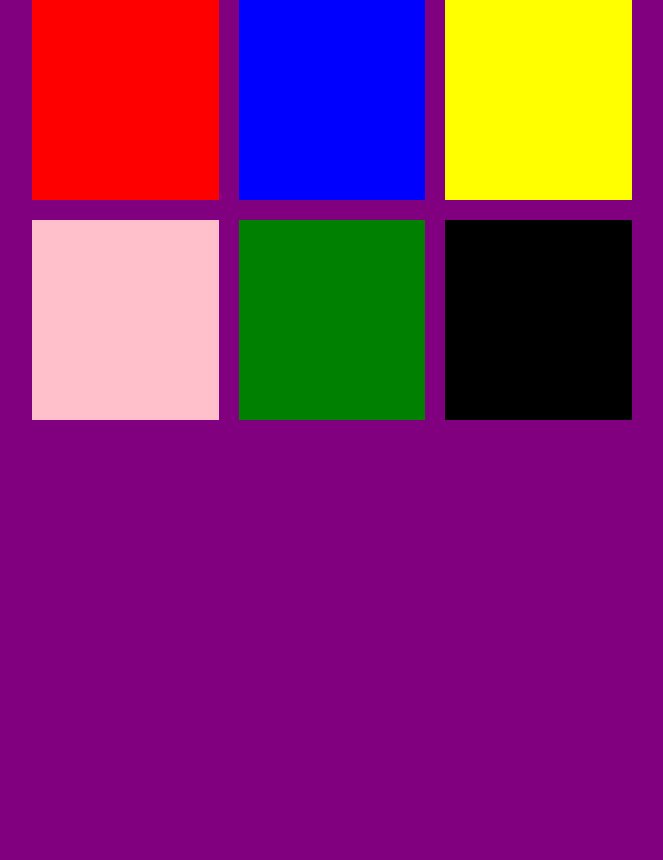
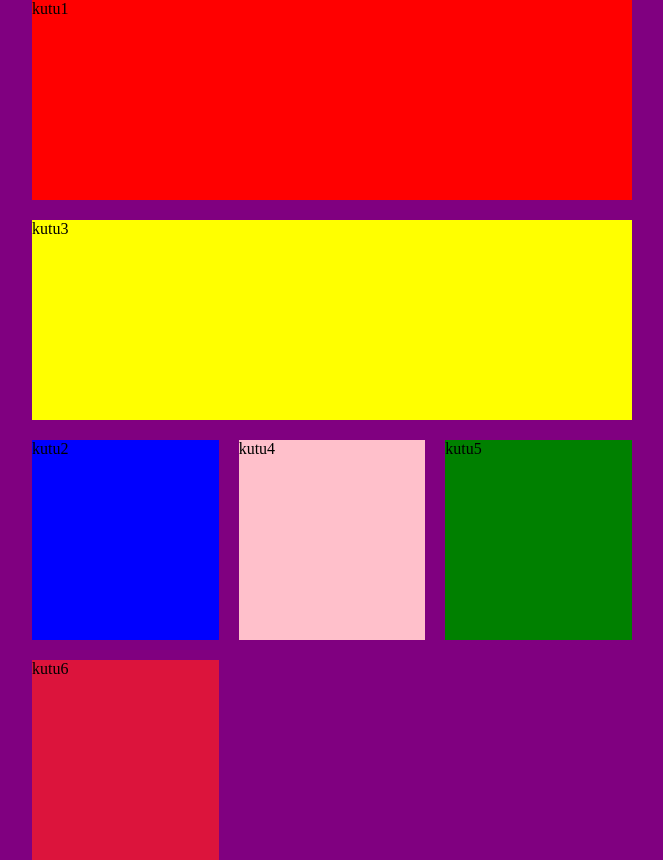
Before and after one commit to KazimAkyol/grid-deneme-156, a plain HTML site: page index.html in a window 1280 px wide. Shown: the whole page, without its empty margins (308-971 px from the left). Before the commit the page ends 800 px from the top, so only its background shows below. Drawn offline with Linux system fonts and the light colour scheme.

Commit message:
4.commit

```diff
--- a/index.html
+++ b/index.html
@@ -8,12 +8,12 @@
 </head>
 <body>
     <div class="container">
-        <div class="kutu1"></div>
-        <div class="kutu2"></div>
-        <div class="kutu3"></div>
-        <div class="kutu4"></div>
-        <div class="kutu5"></div>
-        <div class="kutu6"></div>
+        <div class="kutu1">kutu1</div>
+        <div class="kutu2">kutu2</div>
+        <div class="kutu3">kutu3</div>
+        <div class="kutu4">kutu4</div>
+        <div class="kutu5">kutu5</div>
+        <div class="kutu6">kutu6</div>
     </div>
 
 </body>
--- a/style.css
+++ b/style.css
@@ -17,7 +17,8 @@ body{
     grid-template-columns: 200px 200px 200px; */
     /* grid-template: 200px 200px / 100px 100px 100px; */
     /* grid-template: 200px 200px / 1fr 1fr 1fr; */
-    grid-template: repeat(2,200px) / 1fr 1fr 1fr;
+    grid-template: repeat(4,200px) / 1fr 1fr 1fr;
+    /* grid-auto-rows: 300px; */
     /* row-gap: 10px;
     column-gap: 10px; */
     gap: 20px;
@@ -25,6 +26,10 @@ body{
 
 .kutu1{
     background-color: red;
+    /* grid-column-start: 1;
+    grid-column-end: 3; */
+    /* grid-column: 1/4; */
+    grid-column: 1/-1;
 }
 
 .kutu2{
@@ -33,6 +38,8 @@ body{
 
 .kutu3{
     background-color: yellow;
+    grid-column: 1/-1;
+    grid-row: 2/3;
 }
 
 .kutu4{
@@ -44,5 +51,5 @@ body{
 }
 
 .kutu6{
-    background-color: black;
+    background-color: crimson;
 }
```
